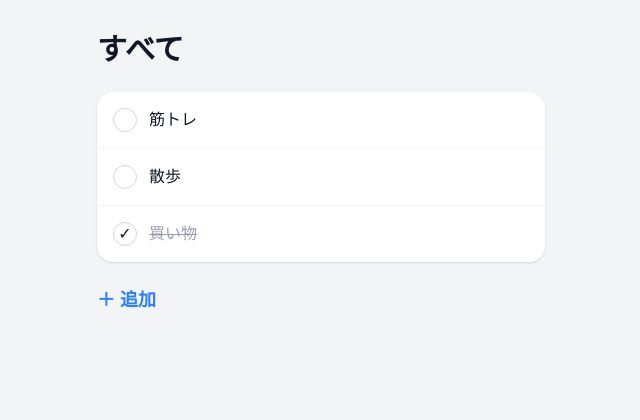
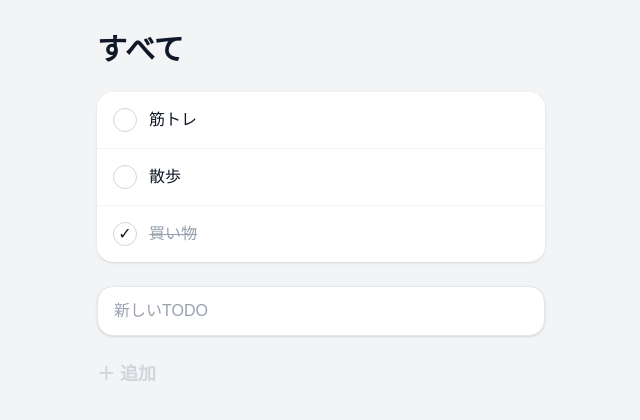
Before and after one commit to daxi1081-ui/todo-app, a Next.js app: page / in a window 1280 px wide. Shown: the top 420 px of the page, without its empty margins (319-959 px from the left). Built offline with nearby package versions, Linux system fonts and the light colour scheme.

Commit message:
Todo追加機能を実装

```diff
--- a/app/components/AddButton.tsx
+++ b/app/components/AddButton.tsx
@@ -1,10 +1,21 @@
+type AddButtonProps = {
+  /** ボタンを押せるかどうか。 */
+  disabled?: boolean;
+};
+
 /**
- * TODO追加用のボタンを表示するコンポーネントです。
+ * TODO追加用の送信ボタンを表示するコンポーネントです。
+ * @param {AddButtonProps} props ボタン表示に必要な情報
+ * @param {boolean} props.disabled ボタンを押せるかどうか
  * @returns {JSX.Element} TODO追加ボタンの見た目
  */
-export function AddButton() {
+export function AddButton({ disabled = false }: AddButtonProps) {
   return (
-    <button className="mt-6 text-lg font-semibold text-blue-500">
+    <button
+      type="submit"
+      className="mt-6 text-lg font-semibold text-blue-500 disabled:cursor-not-allowed disabled:text-gray-300"
+      disabled={disabled}
+    >
       ＋ 追加
     </button>
   );
--- a/app/components/TodoList.tsx
+++ b/app/components/TodoList.tsx
@@ -1,7 +1,9 @@
 "use client";
 
 import { useState } from "react";
+import type { FormEvent } from "react";
 
+import { AddButton } from "./AddButton";
 import { TodoItem } from "./TodoItem";
 import type { Todo } from "../types/todo";
 
@@ -18,6 +20,7 @@ type TodoListProps = {
  */
 export function TodoList({ todos }: TodoListProps) {
   const [todoItems, setTodoItems] = useState<Todo[]>(todos);
+  const [newTodoTitle, setNewTodoTitle] = useState("");
 
   /**
    * 指定したTODOの完了状態を反転します。
@@ -31,7 +34,45 @@ export function TodoList({ todos }: TodoListProps) {
     );
   }
 
+  /**
+   * 現在のTODO一覧から、画面内で使う簡易的なIDを作成します。
+   * @param {Todo[]} currentTodos 現在表示しているTODO配列
+   * @returns {number} 新しいTODOに付与するID
+   */
+  function createTodoId(currentTodos: Todo[]) {
+    if (currentTodos.length === 0) {
+      return 1;
+    }
+
+    return Math.max(...currentTodos.map((todo) => todo.id)) + 1;
+  }
+
+  /**
+   * 入力されたタイトルで未完了のTODOを追加します。
+   * @param {FormEvent<HTMLFormElement>} event フォーム送信イベント
+   */
+  function addTodo(event: FormEvent<HTMLFormElement>) {
+    event.preventDefault();
+
+    const title = newTodoTitle.trim();
+
+    if (title.length === 0) {
+      return;
+    }
+
+    setTodoItems((currentTodos) => [
+      ...currentTodos,
+      {
+        id: createTodoId(currentTodos),
+        title,
+        completed: false,
+      },
+    ]);
+    setNewTodoTitle("");
+  }
+
   return (
+    <>
       <div className="rounded-2xl bg-white shadow-sm">
         {todoItems.map((todo) => (
           <TodoItem
@@ -42,5 +83,21 @@ export function TodoList({ todos }: TodoListProps) {
           />
         ))}
       </div>
+
+      <form onSubmit={addTodo} className="mt-6">
+        <label htmlFor="new-todo-title" className="sr-only">
+          追加するTODO
+        </label>
+        <input
+          id="new-todo-title"
+          type="text"
+          value={newTodoTitle}
+          onChange={(event) => setNewTodoTitle(event.target.value)}
+          placeholder="新しいTODO"
+          className="w-full rounded-2xl border border-gray-200 bg-white px-4 py-3 text-gray-900 shadow-sm outline-none placeholder:text-gray-400 focus:border-blue-400"
+        />
+        <AddButton disabled={newTodoTitle.trim().length === 0} />
+      </form>
+    </>
   );
 }
--- a/app/page.tsx
+++ b/app/page.tsx
@@ -1,4 +1,3 @@
-import { AddButton } from "./components/AddButton";
 import { TodoList } from "./components/TodoList";
 import type { Todo } from "./types/todo";
 
@@ -25,8 +24,6 @@ export default function Home() {
         {/* Homeは画面の組み立てだけを担当し、TODOの表示詳細はTodoList側に任せる。 */}
         <TodoList todos={todos} />
 
-        {/* 追加操作の見た目だけを配置。実際の追加ロジックはAddButton側で拡張する。 */}
-        <AddButton />
       </div>
     </main>
   );
```
Lines whose indentation alone changed are shown as unchanged.
